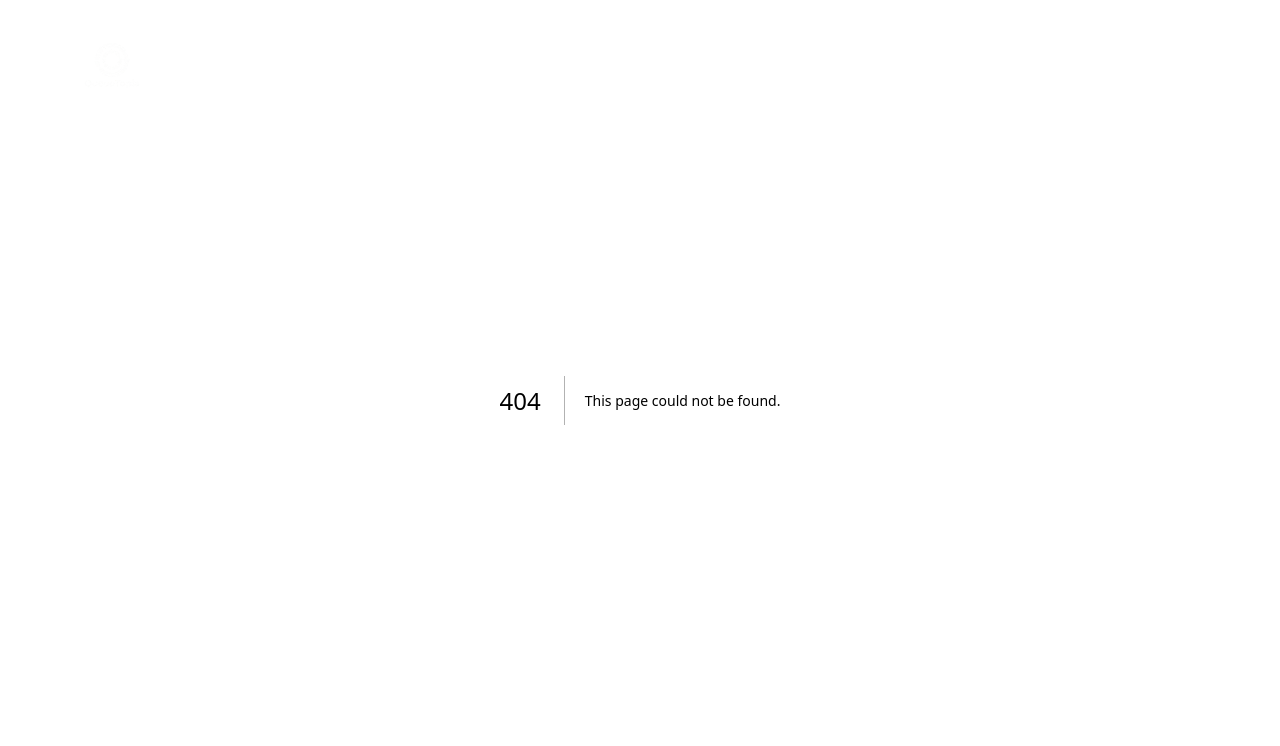
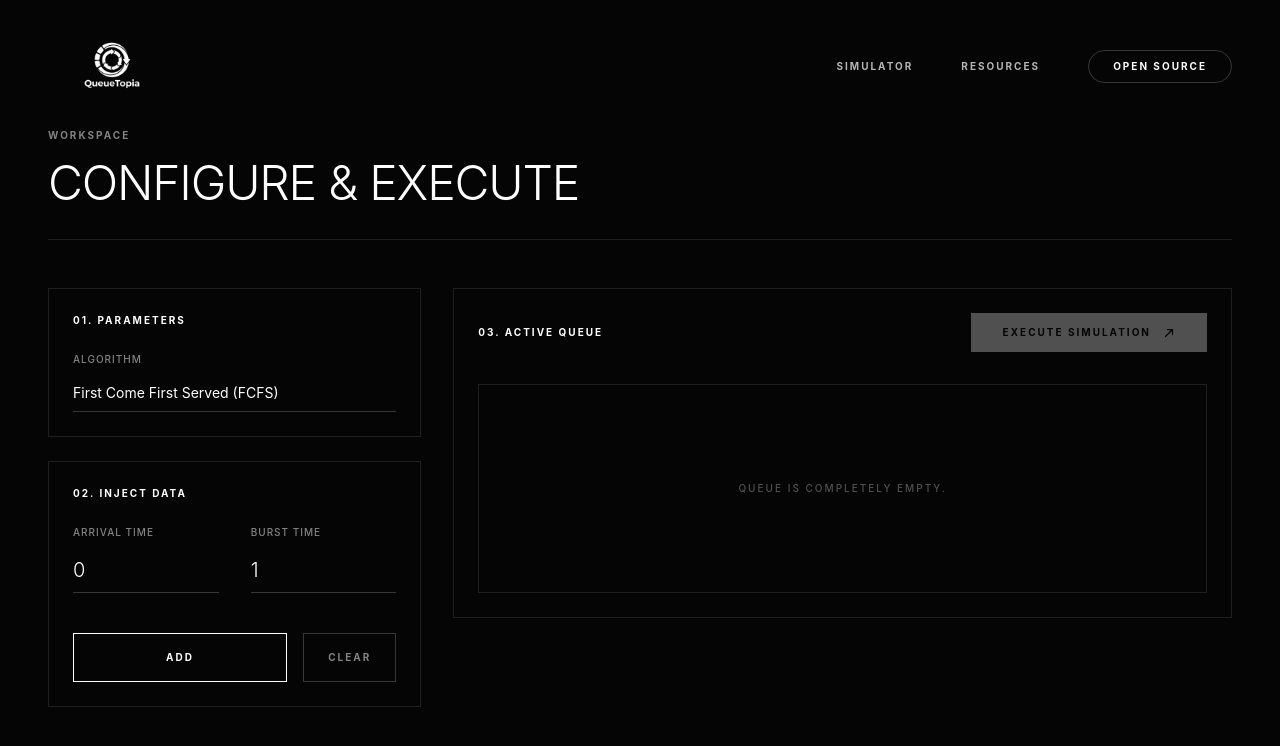
Before and after one commit to onetwothird/Queuetopia, a Next.js app: page /simulator in a window 1280 px wide. Before the commit this address had no page. Shown: the top 746 px of the page. Built offline with nearby package versions, Linux system fonts and the light colour scheme.

Commit message:
feat: implement main simulator workspace page

```diff
--- /dev/null
+++ b/app/simulator/page.tsx
@@ -0,0 +1,81 @@
+"use client";
+
+import { useState } from 'react';
+import { motion, Variants } from 'framer-motion';
+import { Process, SimulationResult } from '@/lib/types';
+import { simulateFCFS } from '@/lib/algorithms';
+import AlgorithmSelect from '@/components/simulator/AlgorithmSelect';
+import ProcessForm from '@/components/simulator/ProcessForm';
+import ProcessTable from '@/components/simulator/ProcessTable';
+import GanttChart from '@/components/visualizations/GanttChart';
+
+const containerVariants: Variants = {
+  hidden: { opacity: 0 },
+  show: {
+    opacity: 1,
+    transition: { staggerChildren: 0.1 }
+  }
+};
+
+const itemVariants: Variants = {
+  hidden: { opacity: 0, y: 20 },
+  show: { opacity: 1, y: 0, transition: { duration: 0.6, ease: [0.16, 1, 0.3, 1] } }
+};
+
+export default function SimulatorPage() {
+  const [processes, setProcesses] = useState<Process[]>([]);
+  const [algorithm, setAlgorithm] = useState<string>('fcfs');
+  const [timeQuantum, setTimeQuantum] = useState<number>(2);
+  const [result, setResult] = useState<SimulationResult | null>(null);
+
+  const handleAddProcess = (data: Omit<Process, 'id' | 'completion' | 'turnaround' | 'waiting' | 'response' | 'startTime'>) => {
+    const newId = processes.length > 0 ? Math.max(...processes.map((p) => p.id)) + 1 : 1;
+    setProcesses([...processes, { ...data, id: newId, completion: 0, turnaround: 0, waiting: 0, response: -1, startTime: -1 }]);
+  };
+
+  const handleClear = () => {
+    setProcesses([]);
+    setResult(null);
+  };
+
+  const handleDelete = (id: number) => {
+    setProcesses(processes.filter((p) => p.id !== id));
+  };
+
+  const handleSimulate = () => {
+    if (processes.length === 0) return;
+    setResult(simulateFCFS(processes));
+  };
+
+  return (
+    <main className="min-h-screen pt-32 pb-24 bg-[#050505] selection:bg-white selection:text-black">
+      <motion.div
+        variants={containerVariants}
+        initial="hidden"
+        animate="show"
+        className="max-w-7xl mx-auto px-6 md:px-12 grid grid-cols-1 lg:grid-cols-12 gap-8 items-start"
+      >
+        <motion.div variants={itemVariants} className="lg:col-span-12 mb-4 border-b border-white/10 pb-8">
+          <p className="text-[10px] font-bold tracking-[0.2em] text-white/50 uppercase mb-4">Workspace</p>
+          <h1 className="text-4xl md:text-5xl font-light tracking-tight text-white">
+            CONFIGURE & EXECUTE
+          </h1>
+        </motion.div>
+
+        <motion.div variants={itemVariants} className="lg:col-span-4 space-y-6 lg:sticky lg:top-32">
+          <AlgorithmSelect algorithm={algorithm} setAlgorithm={setAlgorithm} timeQuantum={timeQuantum} setTimeQuantum={setTimeQuantum} />
+          <ProcessForm algorithm={algorithm} onAddProcess={handleAddProcess} onClear={handleClear} />
+        </motion.div>
+
+        <motion.div variants={itemVariants} className="lg:col-span-8 space-y-6">
+          <ProcessTable processes={processes} algorithm={algorithm} onDelete={handleDelete} onSimulate={handleSimulate} />
+          {result && (
+            <motion.div initial={{ opacity: 0, scale: 0.98 }} animate={{ opacity: 1, scale: 1 }} transition={{ duration: 0.5 }}>
+              <GanttChart timeline={result.timeline} result={result} />
+            </motion.div>
+          )}
+        </motion.div>
+      </motion.div>
+    </main>
+  );
+}
```
